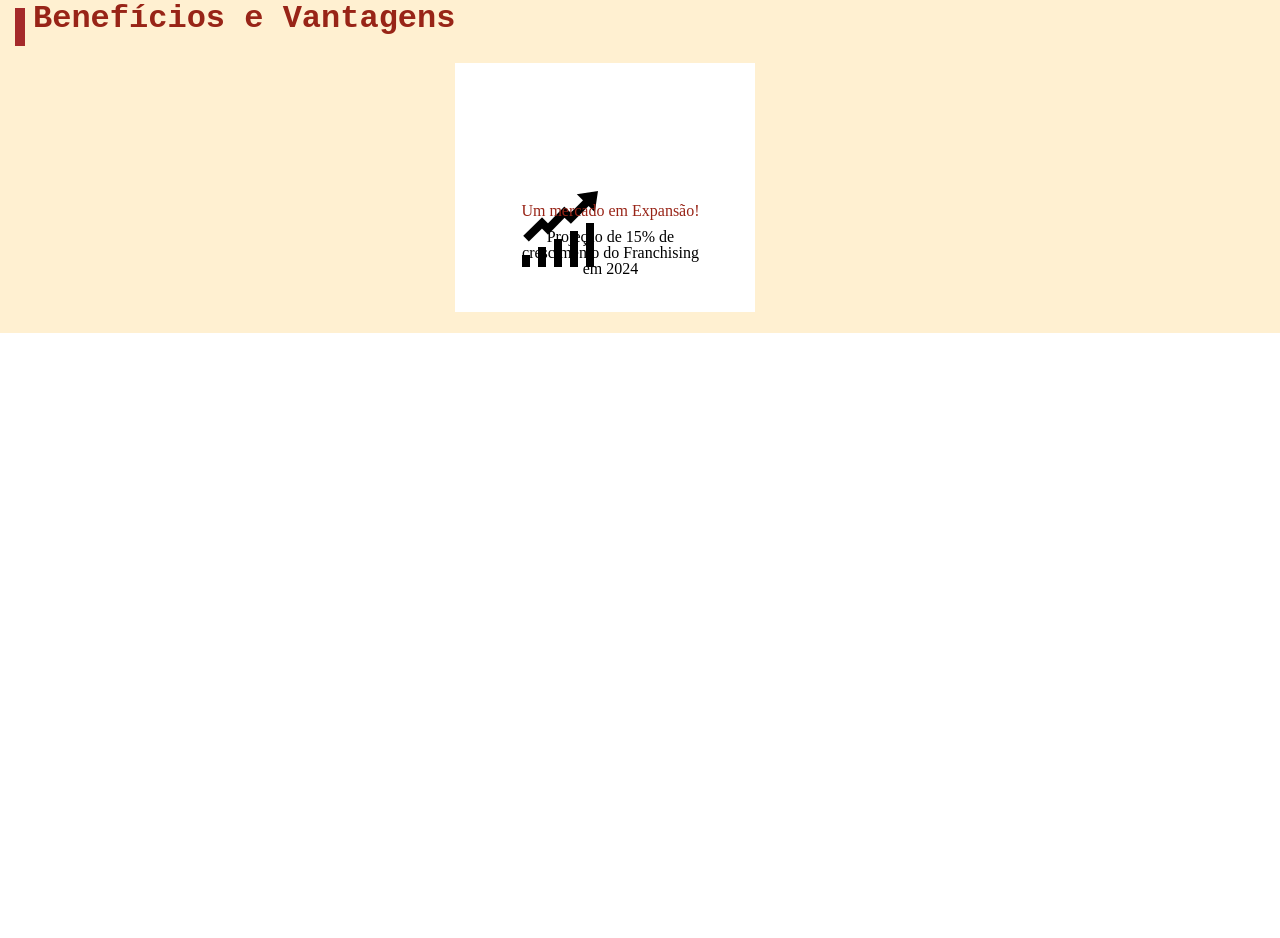
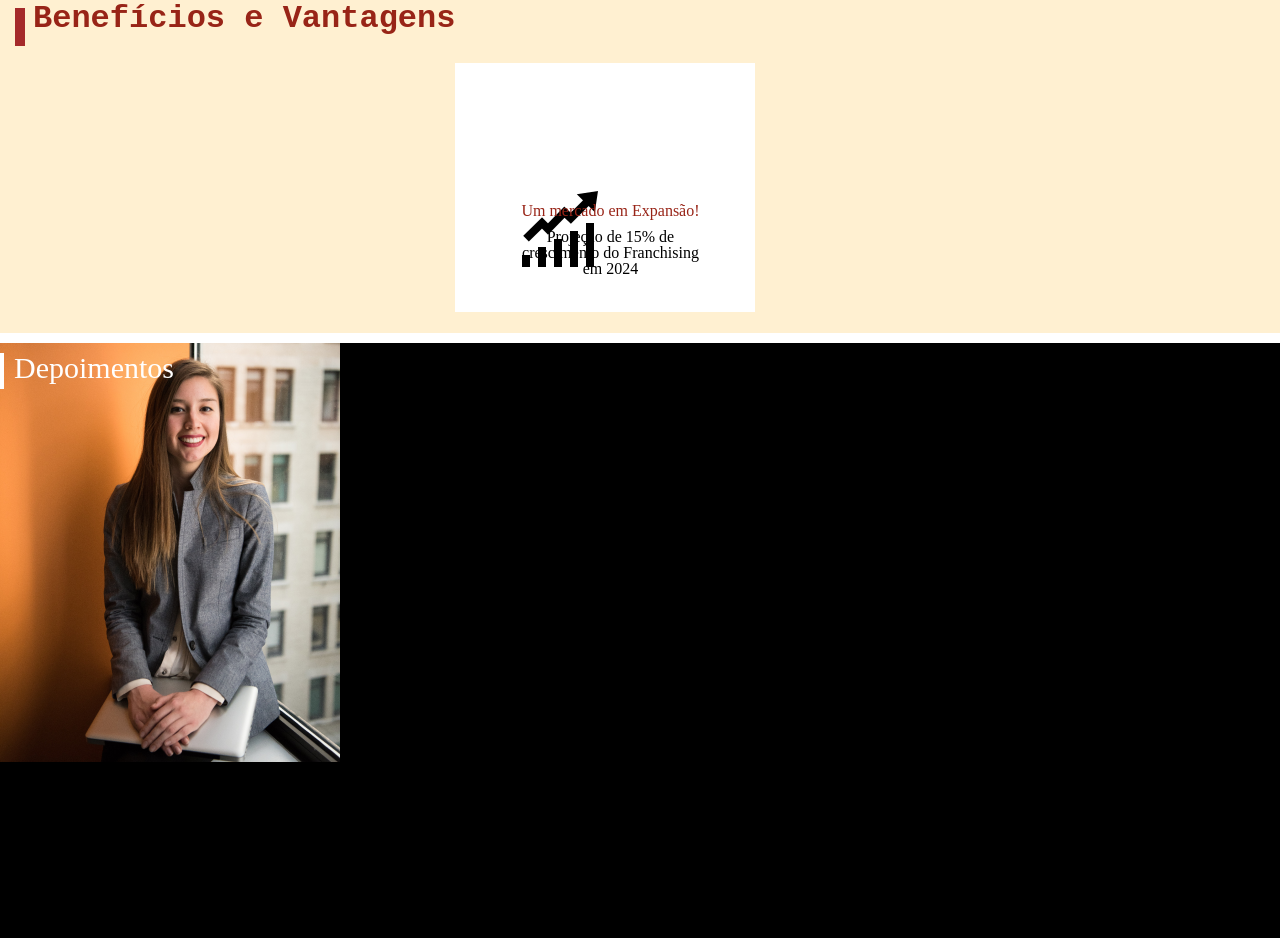
Before and after one commit to arthuresliraa11/JuCafe, a plain HTML site: page index.html in a window 1280 px wide. Shown: the part 705-1643 px from the top of the page. Before the commit the page ends 1038 px from the top, so only its background shows below. Drawn offline with Linux system fonts and the light colour scheme; a web font is replaced by a local one.

Commit message:
quase feito tree parte

```diff
--- a/css/style.css
+++ b/css/style.css
@@ -316,3 +316,56 @@ h3 {
 
     color: rgb(0, 0, 0);
 }
+
+
+.tre_part{
+    display: flex;
+    height: 595px;
+    background-color: #000000;
+    background-image: url(../img/franqueado.png);
+    justify-content: left;
+    background-repeat: no-repeat;
+    margin-top: 10px;
+
+
+
+
+
+
+
+
+
+}
+
+
+.depoimentos{
+    display: flex;
+    color: white;
+    font-size: 30px;
+    margin-top: 10px;
+
+
+
+}
+
+
+.depoimentos::before {
+    content: "";
+    /* Conteúdo vazio é necessário para pseudo-elementos */
+    display: flex;
+    /* Para controlar largura e altura */
+
+    gap: -10px;
+    width: 4px;
+    /* Largura da barra */
+    height: 1.2em;
+    /* Altura da barra (ajuste conforme a altura da sua fonte) */
+    background-color: #ffffff;
+    /* Cor da barra (marrom, como na imagem) */
+    margin-right: 10px;
+    /* Espaço entre a barra e o texto */
+    vertical-align: :bottom
+        /* Manter o alinhamento vertical */
+
+
+}
--- a/index.html
+++ b/index.html
@@ -87,6 +87,14 @@
     </div>
     </div>
 
+    <div class="tre_part">
+<p class="depoimentos"> Depoimentos</p>
+
+
+
+
+    </div>
+
 
 
 
```
